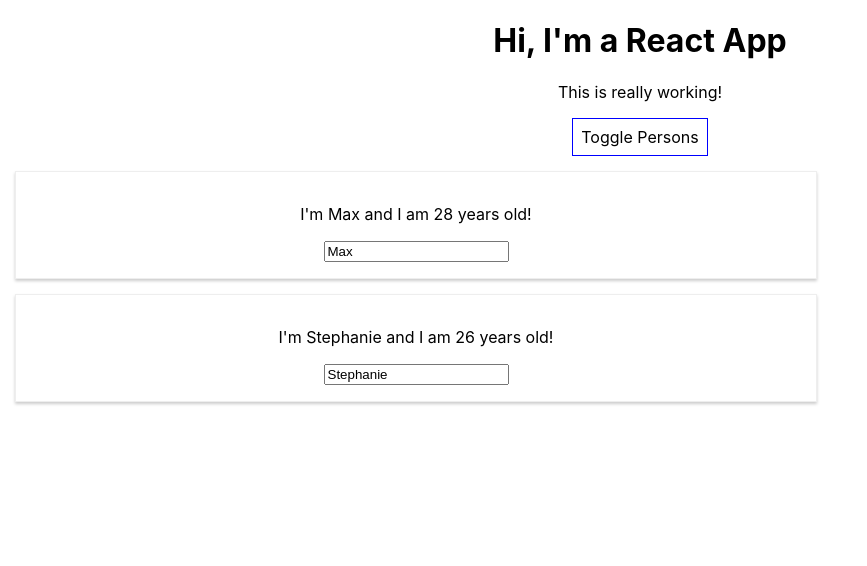
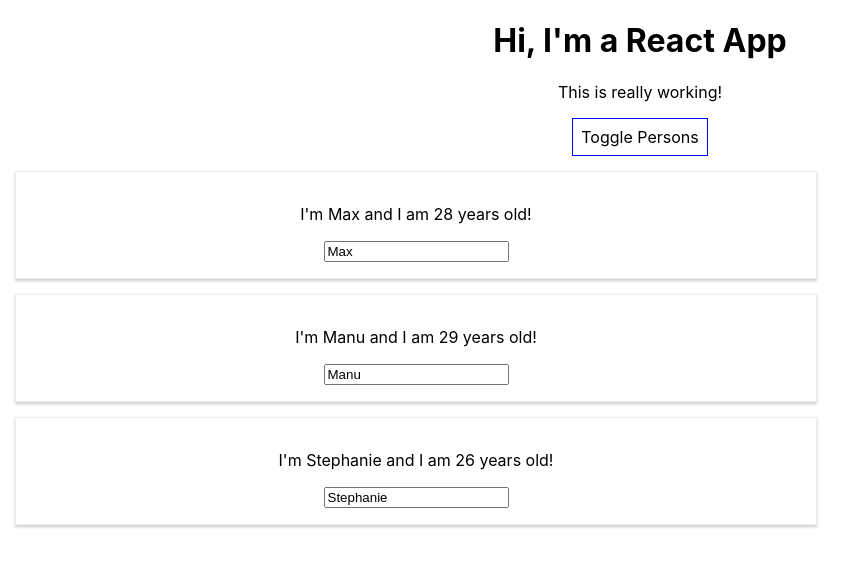
Before and after one commit to wisezt/react-complete-guide, a React (Create React App) app: page / in a window 1280 px wide. Both pictures are taken after a click on the button "Toggle Persons". Shown: the top 566 px of the page, without its empty margins (0-867 px from the left). Built offline with nearby package versions, Linux system fonts and the light colour scheme.

Commit message:
finished the tutorial 55 this problem was "click = { () => deletePeronByIndex(index) }"

```diff
--- a/src/App.js
+++ b/src/App.js
@@ -13,17 +13,7 @@ class App extends Component {
         showPersons: false
     }
 
-    switchNameHandler = (newName) => {
-        // console.log('Was clicked!');
-        // DON'T DO THIS: this.state.persons[0].name = 'Maximilian';
-        this.setState({
-            persons: [
-                {name: newName, age: 28},
-                {name: 'Manu', age: 29},
-                {name: 'Stephanie', age: 27}
-            ]
-        })
-    }
+
 
     nameChangedHandler = (event) => {
         this.setState({
@@ -42,8 +32,10 @@ class App extends Component {
     }
 
     deletePersonByIndex = (index) => {
+
         const persons = this.state.persons;
         persons.splice(index, 1);
+        this.setState({persons:persons})
 
 
     }
@@ -65,7 +57,7 @@ class App extends Component {
                     {this.state.persons.map((person, index) => {
                         return (
                             <Person
-                                click={this.deletePersonByIndex(index)}
+                                click={() => this.deletePersonByIndex(index)}
                                 name={person.name}
                                 age={person.age}/>
 
--- a/src/Person/Person.js
+++ b/src/Person/Person.js
@@ -4,8 +4,8 @@ import './Person.css';
 
 const person = ( props ) => {
     return (
-        <div className="Person" onClick={props.click}>
-            <p >I'm {props.name} and I am {props.age} years old!</p>
+        <div className="Person">
+            <p  onClick={props.click}>I'm {props.name} and I am {props.age} years old!</p>
             <p>{props.children}</p>
             <input type="text" onChange={props.changed} value={props.name} />
         </div>
```
